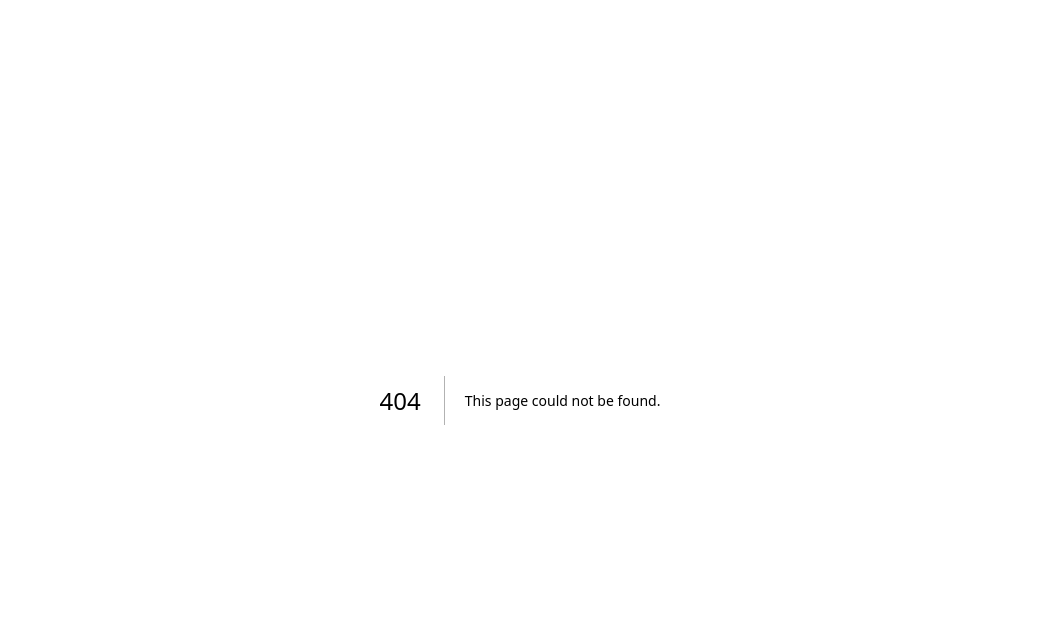
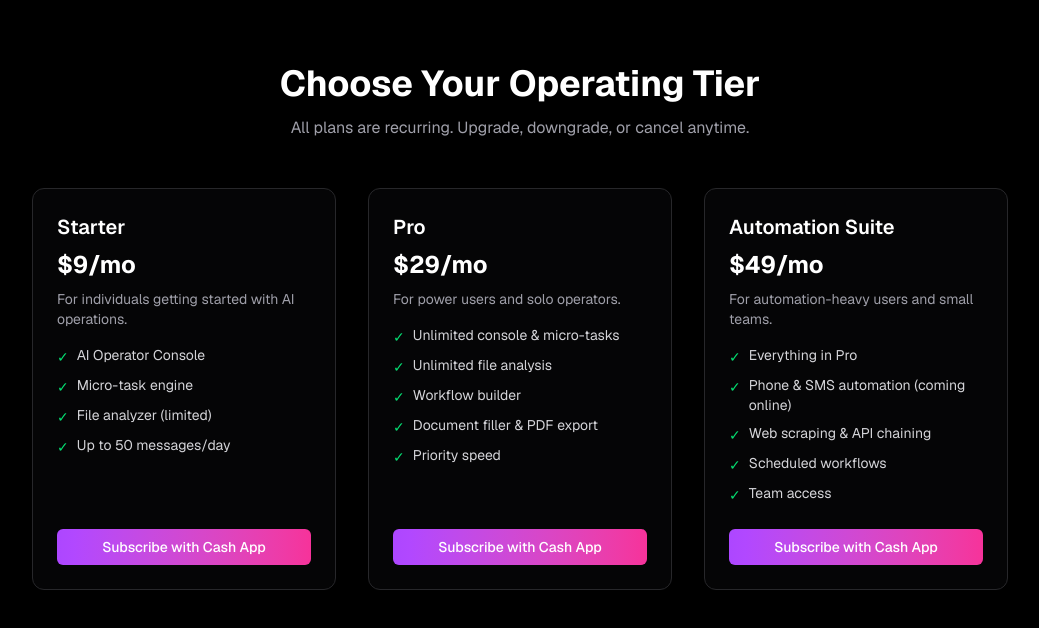
Before and after one commit to craighindle5-peckerwood23/microfyxd-site, a Next.js app: page /pricing in a window 1280 px wide. Before the commit this address had no page. Shown: the top 628 px of the page, without its empty margins (120-1159 px from the left). Built offline with nearby package versions, Linux system fonts and the light colour scheme.

Commit message:
Add pricing page with subscription plans

```diff
--- /dev/null
+++ b/app/pricing/page.tsx
@@ -0,0 +1,91 @@
+const plans = [
+  {
+    id: "starter",
+    name: "Starter",
+    price: "$9/mo",
+    description: "For individuals getting started with AI operations.",
+    features: [
+      "AI Operator Console",
+      "Micro-task engine",
+      "File analyzer (limited)",
+      "Up to 50 messages/day",
+    ],
+  },
+  {
+    id: "pro",
+    name: "Pro",
+    price: "$29/mo",
+    description: "For power users and solo operators.",
+    features: [
+      "Unlimited console & micro-tasks",
+      "Unlimited file analysis",
+      "Workflow builder",
+      "Document filler & PDF export",
+      "Priority speed",
+    ],
+  },
+  {
+    id: "automation",
+    name: "Automation Suite",
+    price: "$49/mo",
+    description: "For automation-heavy users and small teams.",
+    features: [
+      "Everything in Pro",
+      "Phone & SMS automation (coming online)",
+      "Web scraping & API chaining",
+      "Scheduled workflows",
+      "Team access",
+    ],
+  },
+];
+
+export default function PricingPage() {
+  return (
+    <main className="min-h-screen bg-black text-white">
+      <div className="max-w-5xl mx-auto px-6 py-16">
+        <h1 className="text-4xl font-bold text-center">
+          Choose Your Operating Tier
+        </h1>
+        <p className="text-zinc-400 text-center mt-3">
+          All plans are recurring. Upgrade, downgrade, or cancel anytime.
+        </p>
+
+        <div className="grid gap-8 mt-12 md:grid-cols-3">
+          {plans.map((plan) => (
+            <div
+              key={plan.id}
+              className="border border-zinc-800 rounded-xl p-6 flex flex-col justify-between bg-zinc-950/60"
+            >
+              <div>
+                <h2 className="text-xl font-semibold">{plan.name}</h2>
+                <p className="text-2xl font-bold mt-2">{plan.price}</p>
+                <p className="text-zinc-400 text-sm mt-2">
+                  {plan.description}
+                </p>
+
+                <ul className="mt-4 space-y-2 text-sm text-zinc-300">
+                  {plan.features.map((f) => (
+                    <li key={f} className="flex items-start gap-2">
+                      <span className="text-green-400 mt-0.5">✓</span>
+                      <span>{f}</span>
+                    </li>
+                  ))}
+                </ul>
+              </div>
+
+              <button
+                className="mt-6 w-full py-2 rounded-md bg-gradient-to-r from-purple-500 to-pink-500 text-sm font-medium"
+                onClick={() => {
+                  // For now, send them to a Cash App instructions page
+                  window.location.href = `/upgrade?plan=${plan.id}`;
+                }}
+              >
+                Subscribe with Cash App
+              </button>
+            </div>
+          ))}
+        </div>
+      </div>
+    </main>
+  );
+}
```
